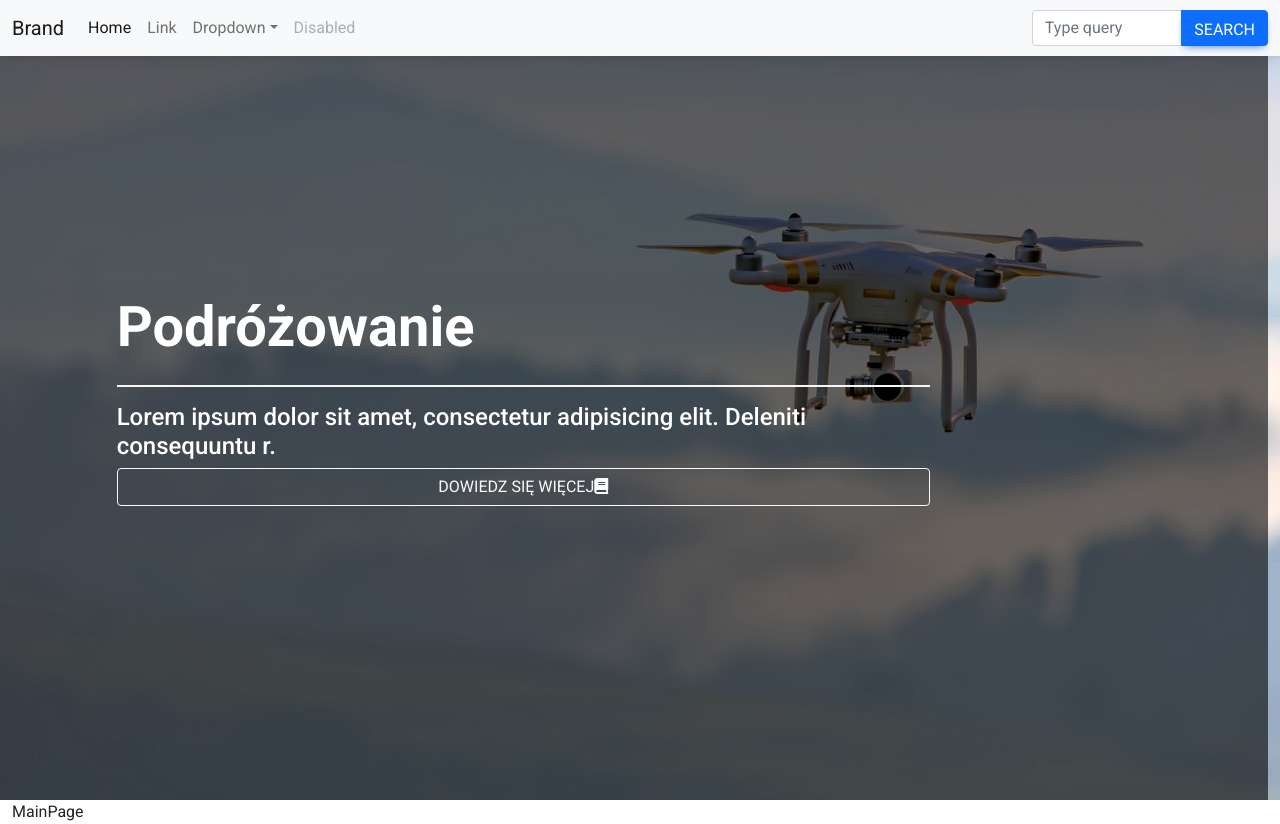
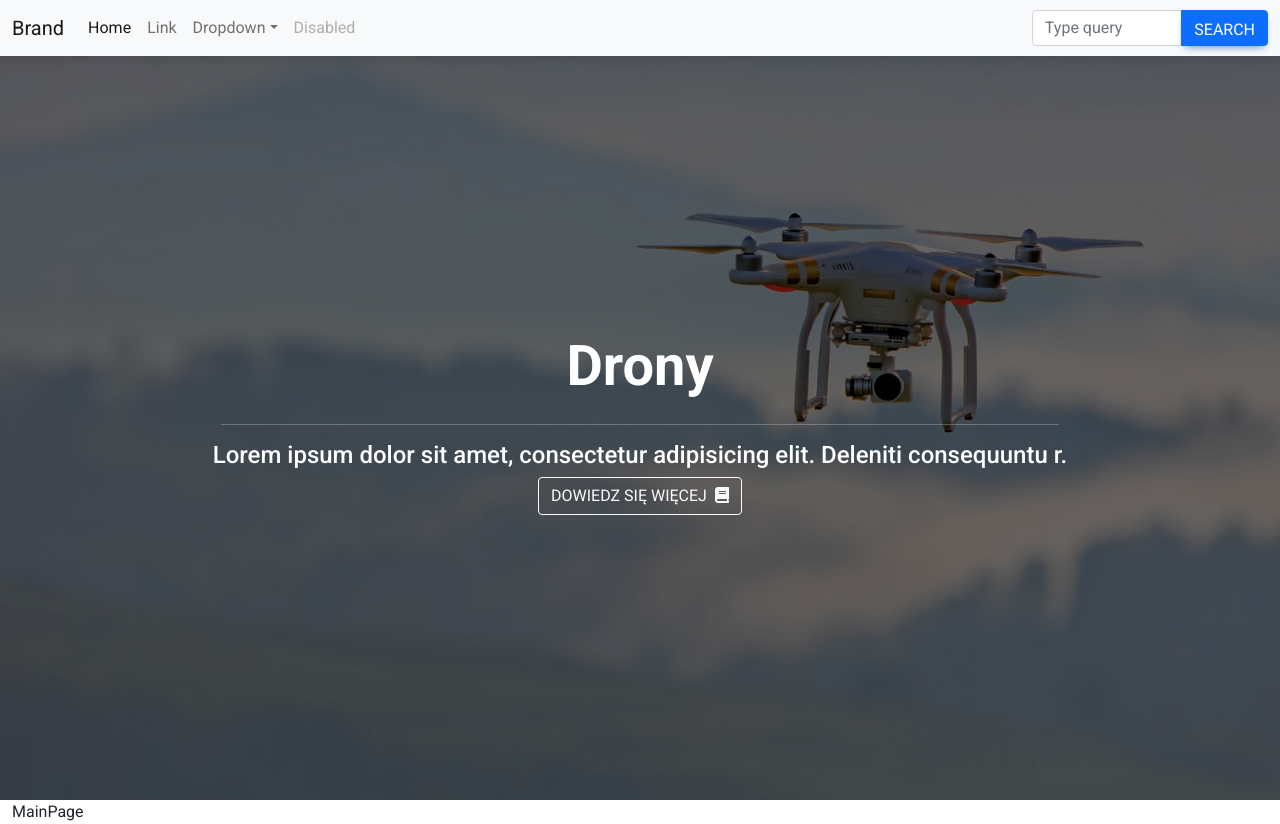
Before and after one commit to Kamil-Lontkowski/ZTW, a React (Vite) app in the folder lab04/: page / in a window 1280 px wide. Built offline with nearby package versions, Linux system fonts and the light colour scheme.

Commit message:
repair banner

```diff
--- a/lab04/src/components/Banner.jsx
+++ b/lab04/src/components/Banner.jsx
@@ -6,17 +6,16 @@ import "../assets/images/drone_banner2.jpg";
 export default function Banner() {
   return (
     <div className="banner row">
-      <div className="banner__mask row col-12">
-        <div className="col-0 col-md-1 d-none d-md-block"></div>
-        <div className="col-12 col-md-8 d-flex flex-column justify-content-center">
-          <h2 className="display-4 fw-bold text-white">Podróżowanie</h2>
-          <hr className="hr" />
+      <div className="banner__mask">
+        <div className="h-100 d-flex justify-content-center align-items-center flex-column">
+          <h2 className="display-4 fw-bold text-white pt-5">Drony</h2>
+          <hr className="col-8 bg-white" />
           <h4 className="text-white my4">
             Lorem ipsum dolor sit amet, consectetur adipisicing elit. Deleniti
             consequuntu r.
           </h4>
           <button type="button" className="btn btn-outline-light">
-            Dowiedz się więcej<i className="fas fa-book ml-2"></i>
+            Dowiedz się więcej<i className="fas fa-book ms-2"></i>
           </button>
         </div>
       </div>
```
